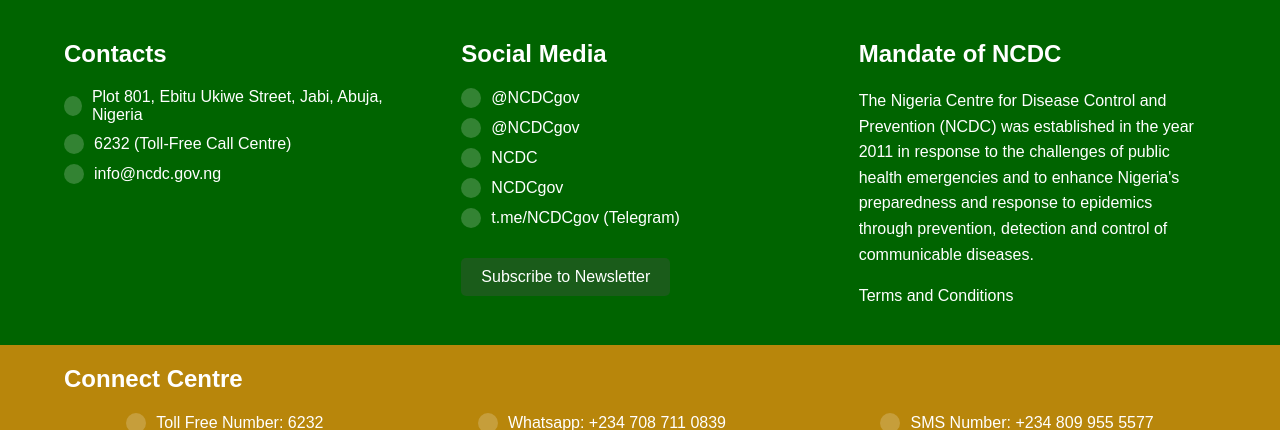
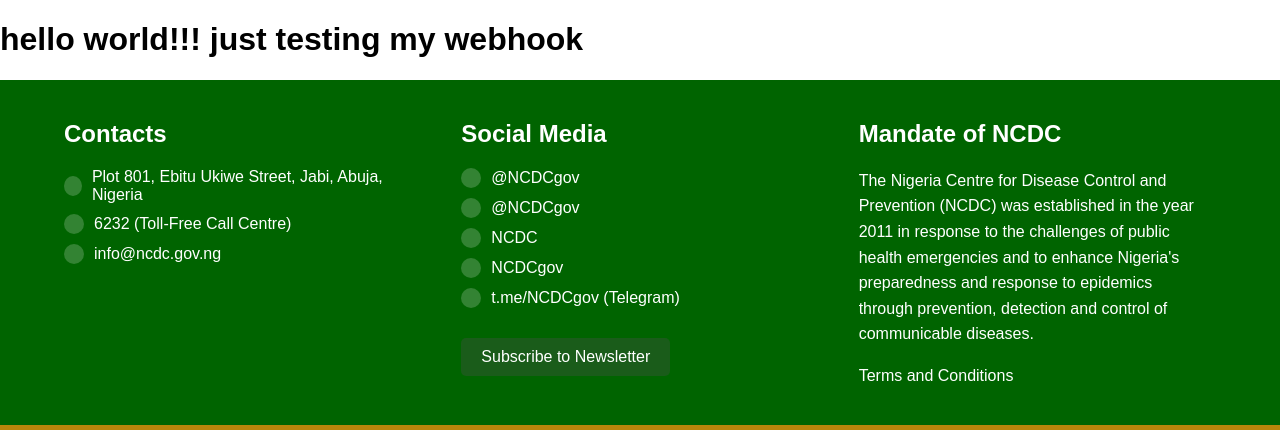
Before and after one commit to Banchi-salim/NCDC, a Django app: page /about/ in a window 1280 px wide. Shown: the part 120-550 px from the top of the page. Run offline with Django 5.2, Linux system fonts and the light colour scheme.

Commit message:
turns out webhook wasnt set now i'm trying it again

```diff
--- a/ncdc_project/ncdc/templates/ncdc/about.html
+++ b/ncdc_project/ncdc/templates/ncdc/about.html
@@ -6,5 +6,5 @@
 <link rel="stylesheet" href="{% static 'ncdc/css/about.css' %}"> {%endblock%}
 
 {% block content %}
-
+<h1>hello world!!! just testing my webhook</h1>
 {% endblock %}
```
